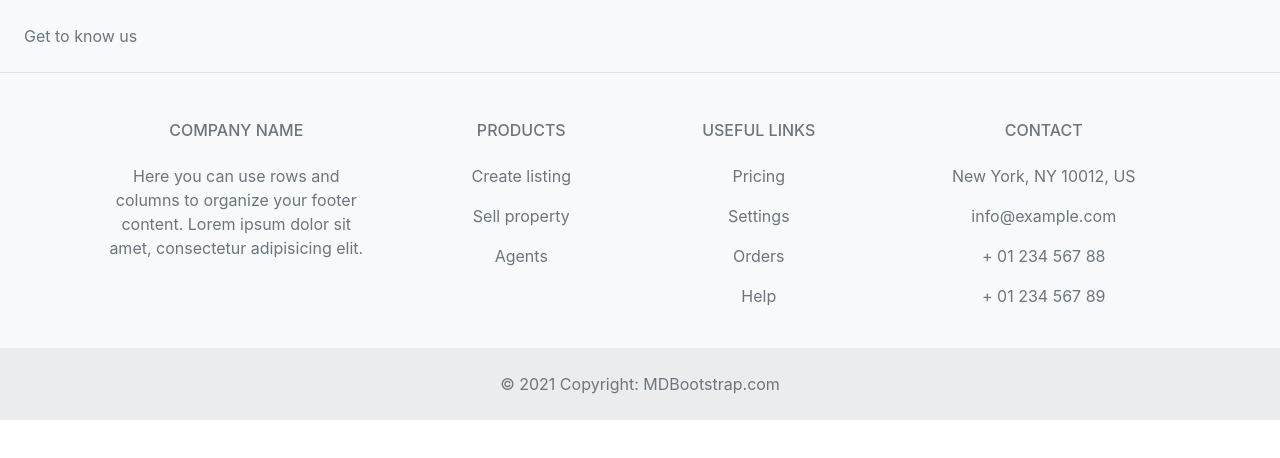
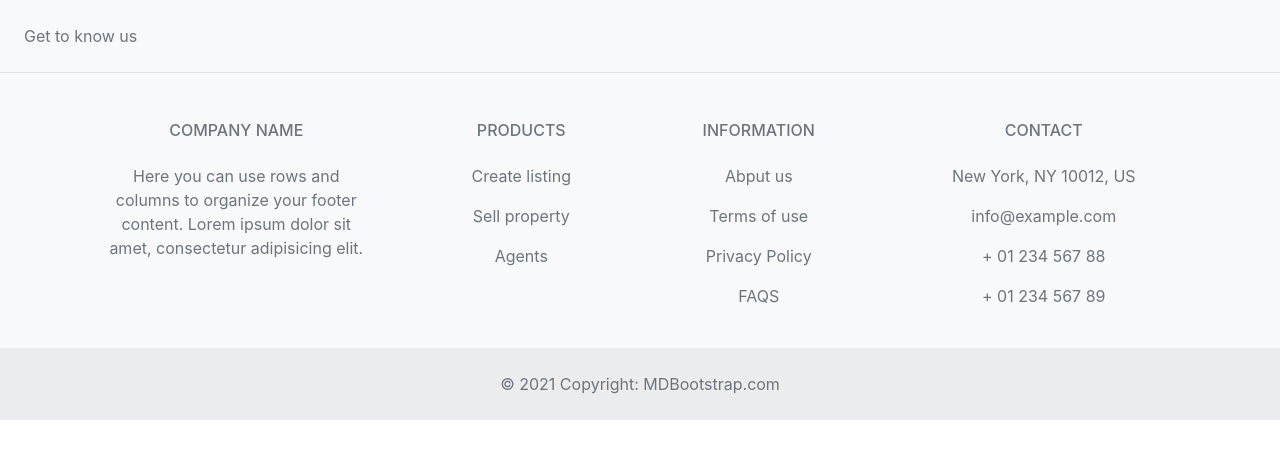
Before and after one commit to tevin-otieno/House-hunt, a plain HTML site: page index.html in a window 1280 px wide. Drawn offline with nearby package versions, Linux system fonts and the light colour scheme.

Commit message:
addition of the information section

```diff
--- a/index.html
+++ b/index.html
@@ -37,11 +37,9 @@
               dolor sit amet, consectetur adipisicing elit.
             </p>
           </div>
-          <!-- Grid column -->
 
-          <!-- Grid column -->
           <div class="col-md-2 col-lg-2 col-xl-2 mx-auto mb-4">
-            <!-- Links -->
+
             <h6 class="text-uppercase fw-bold mb-4">
               Products
             </h6>
@@ -55,25 +53,23 @@
               <a href="#!" class="text-reset">Agents</a>
             </p>
           </div>
-          <!-- Grid column -->
 
-          <!-- Grid column -->
           <div class="col-md-3 col-lg-2 col-xl-2 mx-auto mb-4">
-            <!-- Links -->
+
             <h6 class="text-uppercase fw-bold mb-4">
-              Useful links
+             Information
             </h6>
             <p>
-              <a href="#!" class="text-reset">Pricing</a>
+              <a href="#!" class="text-reset">Abput us</a>
             </p>
             <p>
-              <a href="#!" class="text-reset">Settings</a>
+              <a href="#!" class="text-reset">Terms of use</a>
             </p>
             <p>
-              <a href="#!" class="text-reset">Orders</a>
+              <a href="#!" class="text-reset">Privacy Policy</a>
             </p>
             <p>
-              <a href="#!" class="text-reset">Help</a>
+              <a href="#!" class="text-reset">FAQS</a>
             </p>
           </div>
           <!-- Grid column -->
```
